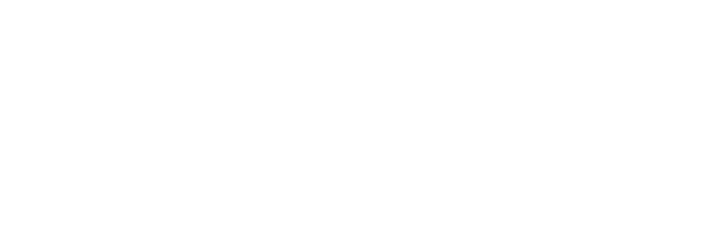
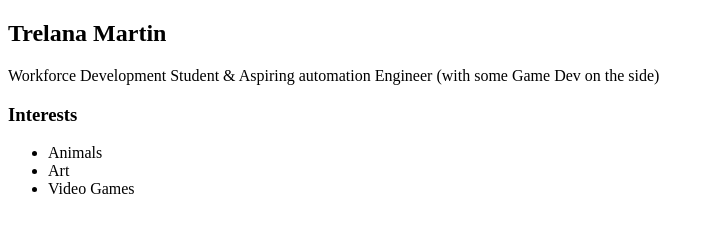
Before and after one commit to TreMartin-OS/trelana-martin.github.io, a plain HTML site: page index.html in a window 1280 px wide. Shown: the whole page, without its empty margins (0-714 px from the left). Drawn offline with Linux system fonts and the light colour scheme.

Commit message:
Updated the index page

```diff
--- a/index.html
+++ b/index.html
@@ -11,7 +11,22 @@
             </nav>
 
             <main>
+                <div class="sidebar">
 
+                </div>
+
+                <div class="content">
+                  <h2>Trelana Martin</h2>
+                  <p>Workforce Development Student & Aspiring automation Engineer (with some Game Dev on the side)</p>
+                  <div id="interests">
+                    <h3>Interests</h3>
+                    <ul>
+                        <li>Animals</li>
+                        <li>Art</li>
+                        <li>Video Games</li>
+                    </ul>
+                </div>
+                </div>
             </main>
         </div>
     </body>
```
